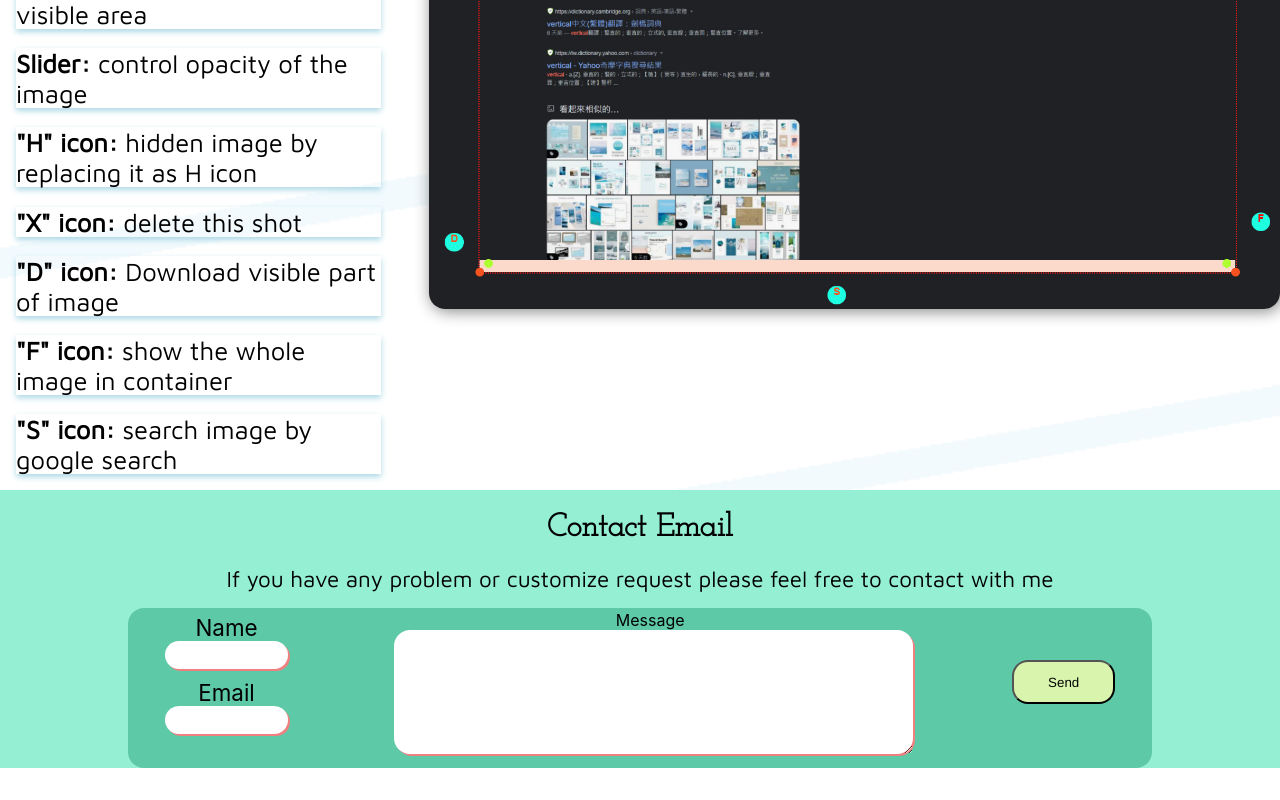
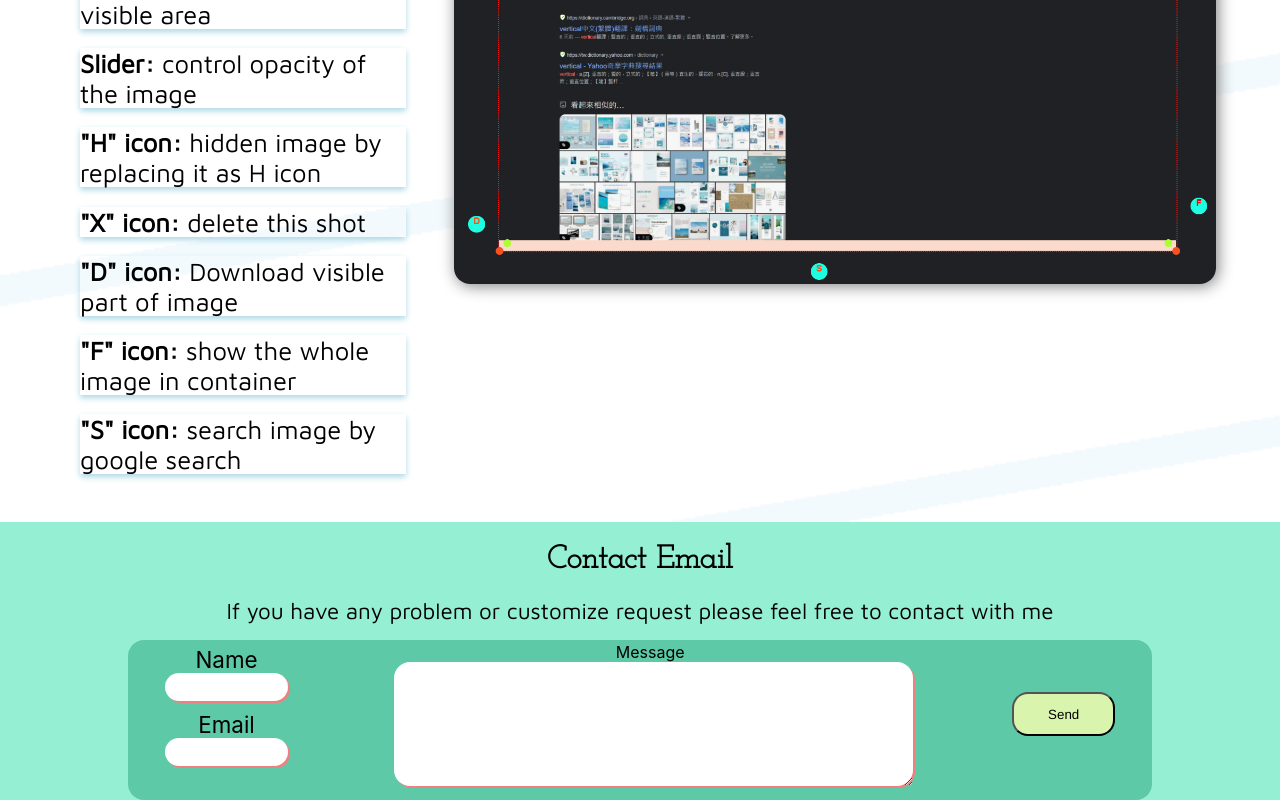
Before and after one commit to TimeFur/Oolet, a React (Create React App) app: page / in a window 1280 px wide. Shown: the part 2849-3649 px from the top of the page. Before the commit the page ends 3617 px from the top, so only its background shows below. Built offline with nearby package versions, Linux system fonts and the light colour scheme; no server answers; a web font is replaced by a local one.

Commit message:
Rearrange Home page
1. Set up margin for feature and email components.

```diff
--- a/src/components/HomeComponents/FuncFeatures.module.css
+++ b/src/components/HomeComponents/FuncFeatures.module.css
@@ -1,6 +1,8 @@
 .container {
-    width: 100%;
+    width: 90%;
     height: 100%;
+    margin-left: 5%;
+    margin-right: 5%;
 }
 
 .titleStyle {
--- a/src/components/HomePage.module.css
+++ b/src/components/HomePage.module.css
@@ -16,7 +16,7 @@
     position: relative;
     bottom: 0px;
     background-color: rgb(149, 240, 211);
-
+    margin-top: 2rem;
 }
 
 .emailTitleStyle {
```
